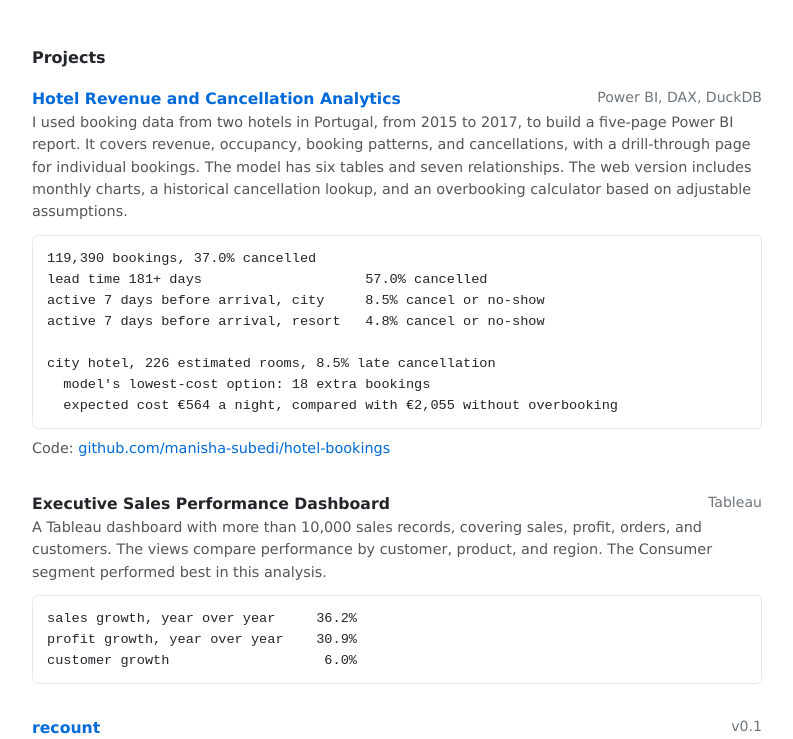
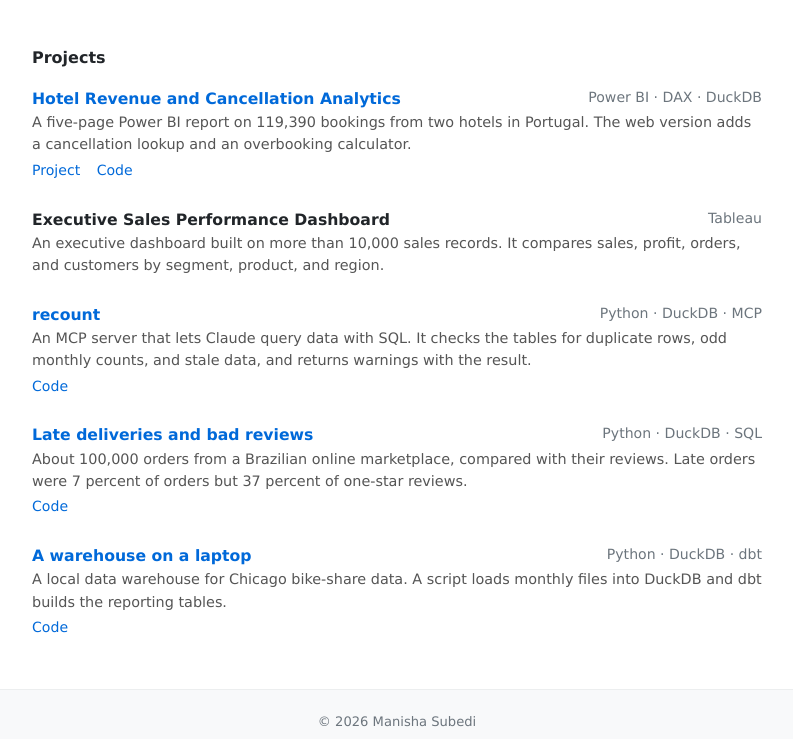
Before and after one commit to manisha-subedi/manisha-subedi.github.io, an Astro site: page /projects in a window 1280 px wide. Shown: the part 61-800 px from the top of the page, without its empty margins (243-1036 px from the left). Built offline with nearby package versions, Linux system fonts and the light colour scheme; Astro itself is replaced by a stand-in of ours.

Commit message:
Projects page: short list, no code boxes

```diff
--- a/src/data/site.ts
+++ b/src/data/site.ts
@@ -7,80 +7,40 @@ export const site = {
     "Manisha Subedi is a data analyst based near Lisbon, Portugal.",
 };
 
+// url is where the title goes. live and code show as small links under the text.
 export const projects = [
   {
     title: "Hotel Revenue and Cancellation Analytics",
-    status: "Power BI, DAX, DuckDB",
+    tools: "Power BI · DAX · DuckDB",
     url: "https://manisha-subedi.github.io/hotel-bookings/",
+    live: "https://manisha-subedi.github.io/hotel-bookings/",
     code: "https://github.com/manisha-subedi/hotel-bookings",
-    text: "I used booking data from two hotels in Portugal, from 2015 to 2017, to build a five-page Power BI report. It covers revenue, occupancy, booking patterns, and cancellations, with a drill-through page for individual bookings. The model has six tables and seven relationships. The web version includes monthly charts, a historical cancellation lookup, and an overbooking calculator based on adjustable assumptions.",
-    example: `119,390 bookings, 37.0% cancelled
-lead time 181+ days                    57.0% cancelled
-active 7 days before arrival, city     8.5% cancel or no-show
-active 7 days before arrival, resort   4.8% cancel or no-show
-
-city hotel, 226 estimated rooms, 8.5% late cancellation
-  model's lowest-cost option: 18 extra bookings
-  expected cost €564 a night, compared with €2,055 without overbooking`,
+    text: "A five-page Power BI report on 119,390 bookings from two hotels in Portugal. The web version adds a cancellation lookup and an overbooking calculator.",
   },
   {
     title: "Executive Sales Performance Dashboard",
-    status: "Tableau",
-    text: "A Tableau dashboard with more than 10,000 sales records, covering sales, profit, orders, and customers. The views compare performance by customer, product, and region. The Consumer segment performed best in this analysis.",
-    example: `sales growth, year over year     36.2%
-profit growth, year over year    30.9%
-customer growth                   6.0%`,
+    tools: "Tableau",
+    text: "An executive dashboard built on more than 10,000 sales records. It compares sales, profit, orders, and customers by segment, product, and region.",
   },
   {
     title: "recount",
-    status: "v0.1",
+    tools: "Python · DuckDB · MCP",
     url: "https://github.com/manisha-subedi/recount",
-    text: "recount lets Claude and other MCP-compatible assistants query data with SQL. It checks the tables for duplicate rows, unusual monthly row counts, and outdated data, then returns any warnings alongside the result.",
-    example: `revenue = sum(amount) from orders where status in ('paid', 'fulfilled')
-
-month    revenue
--------  -------
-2026-06  46665
-2026-07  47665
-2026-08  90050
-
-Warnings:
-- orders: 4811 rows but only 3615 distinct order_id. Some rows appear twice.
-- orders: 2392 rows in 2026-08. Other months usually have about 1219 rows. Was this month loaded twice?`,
-    install: "claude mcp add recount -- recount ./example ./example/metrics.yaml",
+    code: "https://github.com/manisha-subedi/recount",
+    text: "An MCP server that lets Claude query data with SQL. It checks the tables for duplicate rows, odd monthly counts, and stale data, and returns warnings with the result.",
   },
   {
     title: "Late deliveries and bad reviews",
-    status: "v0.1",
+    tools: "Python · DuckDB · SQL",
     url: "https://github.com/manisha-subedi/late-deliveries",
-    text: "I analysed about 100,000 orders from a Brazilian online marketplace to compare delivery delays and customer reviews. Late orders accounted for 7 percent of orders but 37 percent of one-star reviews. The analysis also looks at differences by seller, destination, and month, and how allowing more time in the promised delivery date would change the late-order rate.",
-    example: `96,470 delivered orders, 6,534 late (6.8%)
-36.7% of all one-star reviews are for late orders
-
-bucket               orders  avg score  one-star reviews %
--------------------  ------  ---------  ----------
-on time              89443   4.29       6.6
-1 to 3 days late     1852    3.29       25.1
-4 to 7 days late     1748    2.10       58.6
-8 or more days late  2781    1.70       69.8
-
-If each promised date were 3 days later, 4.8% of orders would be late`,
-    image: "/late-deliveries-score.svg",
-    install: "python analysis.py",
+    code: "https://github.com/manisha-subedi/late-deliveries",
+    text: "About 100,000 orders from a Brazilian online marketplace, compared with their reviews. Late orders were 7 percent of orders but 37 percent of one-star reviews.",
   },
   {
     title: "A warehouse on a laptop",
-    status: "v0.1",
+    tools: "Python · DuckDB · dbt",
     url: "https://github.com/manisha-subedi/laptop-warehouse",
-    text: "A local data warehouse for Chicago's Divvy bike-share data. A Python script downloads monthly ride files and loads them into DuckDB, then dbt cleans the data and prepares reporting tables. File hashes prevent the same file from loading twice. The test run loaded 2.3 million rides in 25 seconds.",
-    example: `$ python load.py 202605 202606 202607
-202605-divvy-tripdata.zip: loaded 653704 rows
-202606-divvy-tripdata.zip: loaded 762550 rows
-202607-divvy-tripdata.zip: loaded 869051 rows
-
-$ python load.py 202606
-202606-divvy-tripdata.zip: already loaded, skipped`,
-    image: "/laptop-warehouse-rides.svg",
-    install: "dbt build --project-dir warehouse --profiles-dir warehouse",
+    code: "https://github.com/manisha-subedi/laptop-warehouse",
+    text: "A local data warehouse for Chicago bike-share data. A script loads monthly files into DuckDB and dbt builds the reporting tables.",
   },
 ];
--- a/src/pages/projects.astro
+++ b/src/pages/projects.astro
@@ -10,19 +10,13 @@ import { projects } from "../data/site";
       <article class="entry project">
         <div class="entry-heading">
           <h3>{p.url ? <a href={p.url}>{p.title}</a> : p.title}</h3>
-          <p class="entry-date">{p.status}</p>
+          <p class="entry-date">{p.tools}</p>
         </div>
         <p>{p.text}</p>
-        {p.example && <pre class="example">{p.example}</pre>}
-        {p.image && <img class="project-image" src={p.image} alt={`Chart from the ${p.title} project`} loading="lazy" />}
-        {p.install && (
-          <p class="install">
-            Run: <code>{p.install}</code>
-          </p>
-        )}
-        {p.code && (
-          <p class="install">
-            Code: <a href={p.code}>{p.code.replace("https://", "")}</a>
+        {(p.live || p.code) && (
+          <p class="project-links">
+            {p.live && <a href={p.live}>Project</a>}
+            {p.code && <a href={p.code}>Code</a>}
           </p>
         )}
       </article>
--- a/src/styles/global.css
+++ b/src/styles/global.css
@@ -268,24 +268,16 @@ p {
 }
 
 .project {
-  margin-bottom: 32px;
+  margin-bottom: 26px;
 }
 
-.project .example {
-  margin: 12px 0 8px;
+.project .project-links {
+  margin: 4px 0 0;
+  font-size: 0.88rem;
 }
 
-.project-image {
-  display: block;
-  width: 100%;
-  height: auto;
-  margin: 12px 0 10px;
-}
-
-.project .install {
-  margin: 0;
-  font-size: 0.9rem;
-  color: #555;
+.project-links a + a {
+  margin-left: 12px;
 }
 
 .post-header {
```
Also changed, not shown: tests/site.test.mjs (+1 -0 lines), public/laptop-warehouse-rides.svg (deleted), public/late-deliveries-score.svg (deleted).
